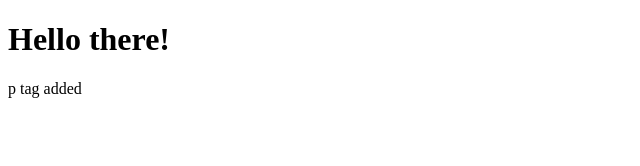
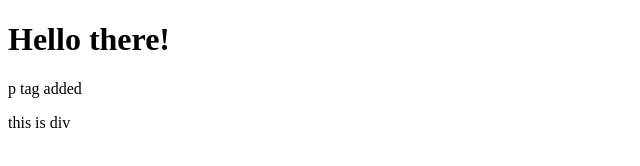
Before and after one commit to imsammelvin/learngit, a plain HTML site: page index.html in a window 1280 px wide. Shown: the full height of the page, 0-640 px from the left. Drawn offline with Linux system fonts and the light colour scheme.

Commit message:
Third commit div tag added

```diff
--- a/index.html
+++ b/index.html
@@ -9,5 +9,6 @@
   <body>
     <h1>Hello there!</h1>
     <p>p tag added</p>
+    <div><p>this is div</p></div>
   </body>
 </html>
```
